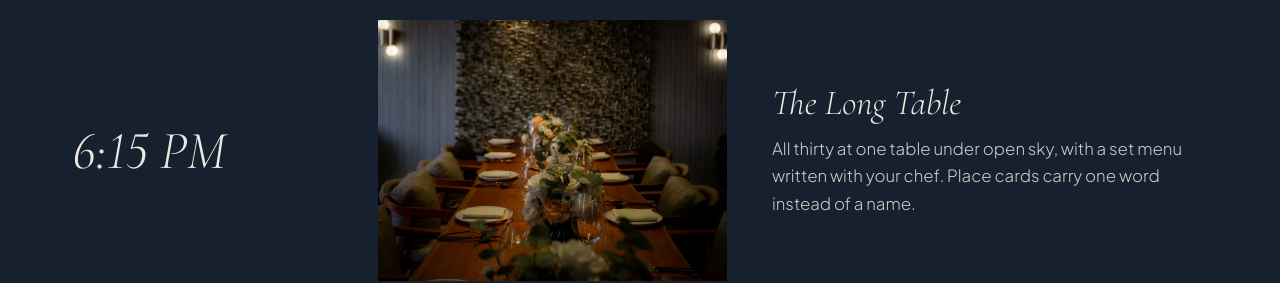
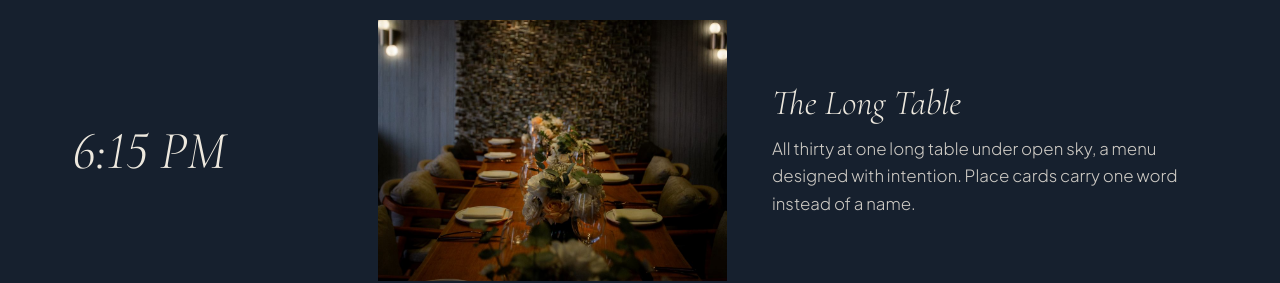
Before and after one commit to Slo-by-Lo/slobylo-website, a plain HTML site: page index.html in a window 1280 px wide. Shown: the part 4380-4663 px from the top of the page. Drawn offline with Linux system fonts and the light colour scheme.

Commit message:
Long Table: new description
Co-Authored-By: Claude Opus 5.5 <noreply@anthropic.com>
Claude-Session: https://claude.ai/code/session_01EH1HJUnF4V4wXnrfBBmKna

```diff
--- a/index.html
+++ b/index.html
@@ -222,7 +222,7 @@
           <figure class="run__photo" style="--pos: 50% 72%"><img src="assets/photos/evening-table.jpg" width="1100" height="1375" loading="lazy" decoding="async" alt="A long table set with flowers and folded napkins under low pendant lights"></figure>
           <div>
             <h3>The Long Table</h3>
-            <p>All thirty at one table under open sky, with a set menu written with your chef. Place cards carry one word instead of a name.</p>
+            <p>All thirty at one long table under open sky, a menu designed with intention. Place cards carry one word instead of a name.</p>
           </div>
         </li>
         <li>
```
